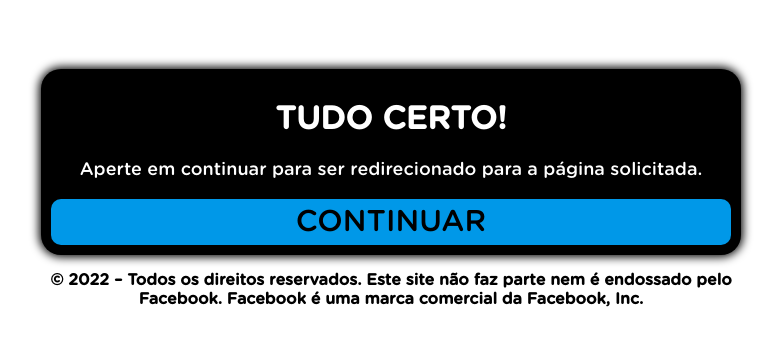
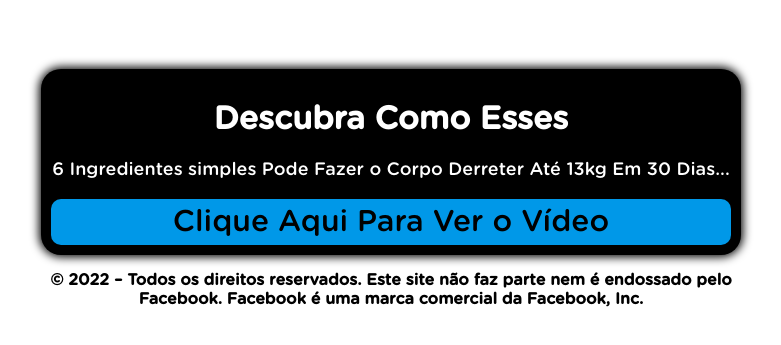
Before and after one commit to BrunoHenriqueDigital/melhorprotocolo.online, a plain HTML site: page cb/index.html in a window 1280 px wide. Shown: the part 203-548 px from the top of the page, without its empty margins (249-1030 px from the left). Drawn offline with Linux system fonts and the light colour scheme; a script that the page names is missing.

Commit message:
Update index.html

```diff
--- a/cb/index.html
+++ b/cb/index.html
@@ -30,11 +30,11 @@
     <div class="black">
       <div>
         <div class="question">
-          <h1>TUDO CERTO!</h1>
-          <p>Aperte em continuar para ser redirecionado para a página solicitada.</p>
+          <h1>Descubra Como Esses</h1>
+          <p>6 Ingredientes simples Pode Fazer o Corpo Derreter Até 13kg Em 30 Dias...</p>
         </div>
         <div class="answer">
-          <a class="btn" href="https://melhorprotocolo.online/">CONTINUAR</a>
+          <a class="btn" href="https://melhorprotocolo.online/">Clique Aqui Para Ver o Vídeo</a>
         </div>
       </div>
     </div>
```
